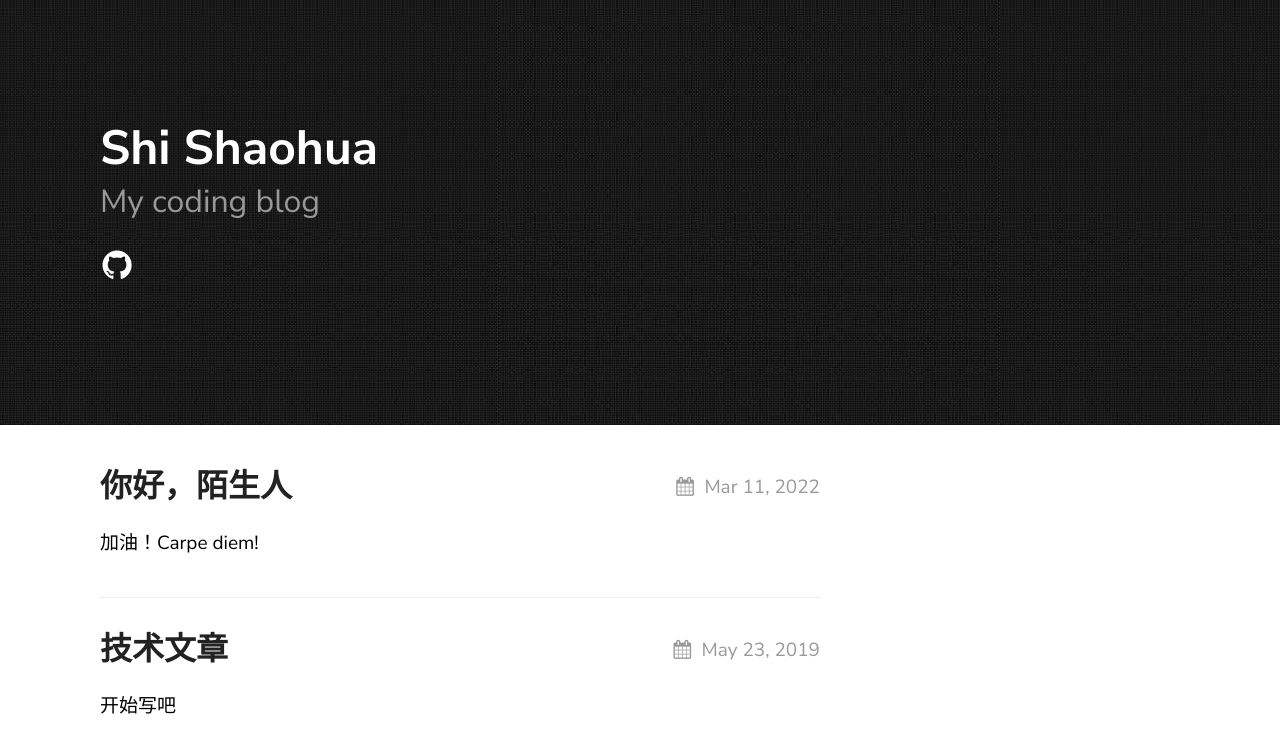
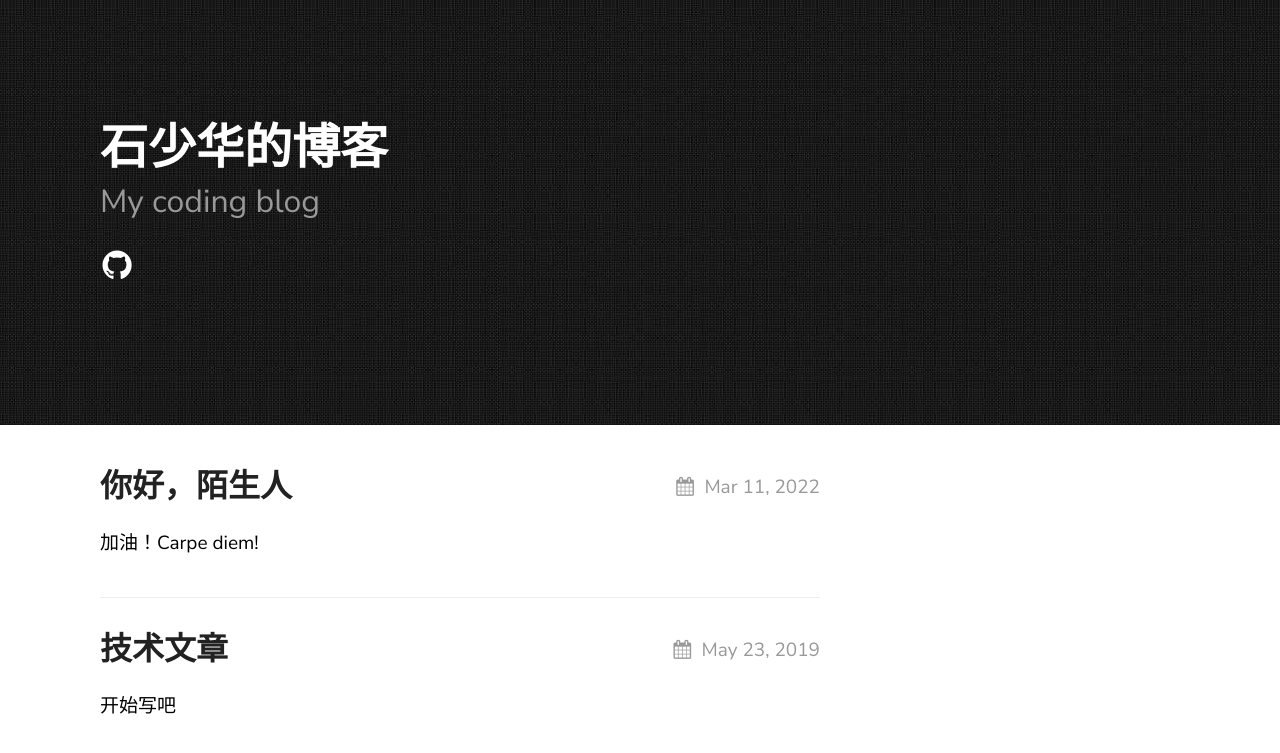
Before and after one commit to shshi/shishaohua.github.io, a Jekyll site: the page built from docs/index.md, in a window 1280 px wide. Shown: the top 753 px of the page. Built offline with Jekyll 4.4.1, drawn with Linux system fonts in a browser that asks for light colours.

Commit message:
Update _config.yml

```diff
--- a/docs/_config.yml
+++ b/docs/_config.yml
@@ -15,7 +15,7 @@ sass:
 
 permalink: /posts/:title/
 texture:
-  title: Shi Shaohua
+  title: 石少华的博客
   tagline: My coding blog
   date_format: "%b %-d, %Y"
   style: black
```
